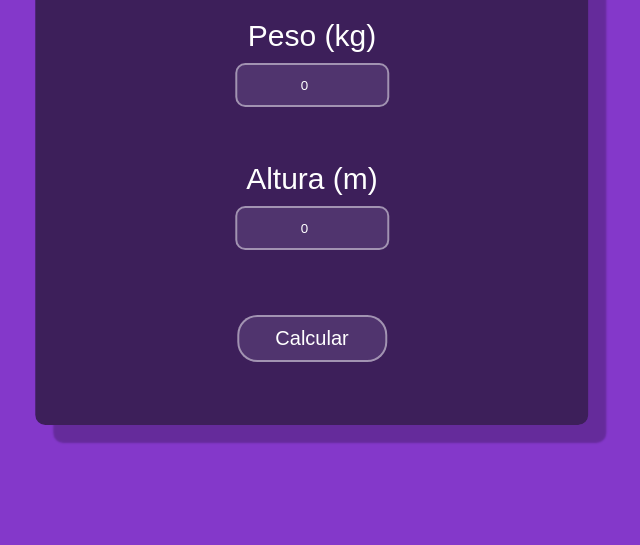
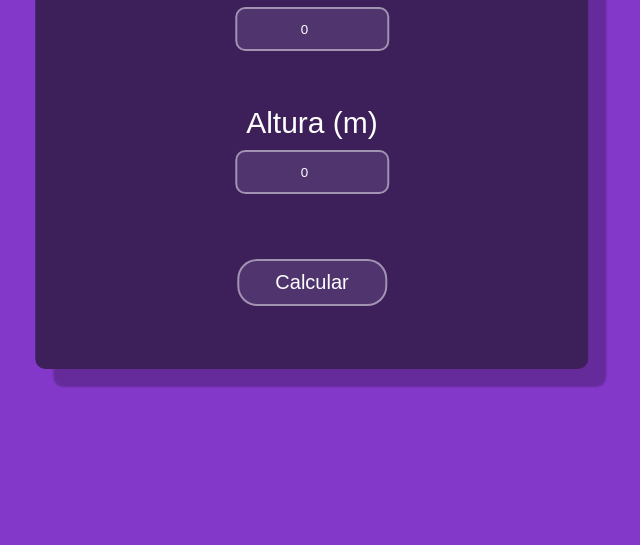
Before and after one commit to DicousDev/Imc, a plain HTML site: page index.html in a window 1280 px wide. Shown: the part 255-800 px from the top of the page, without its empty margins (328-968 px from the left). Drawn offline with Linux system fonts and the light colour scheme.

Commit message:
Alterando a posição do top

```diff
--- a/style.css
+++ b/style.css
@@ -11,7 +11,7 @@ body {
 
 fieldset {
     position: absolute;
-    top: 10%;
+    top: 3%;
     left: 50%;
     transform: translateX(-50%);
     padding: 50px 50px;
```
